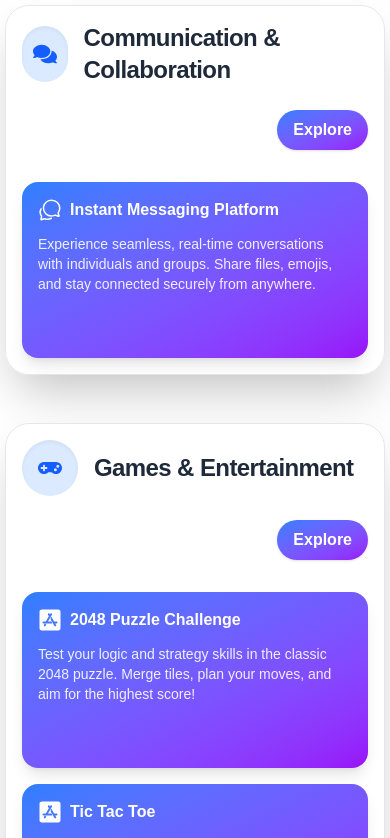
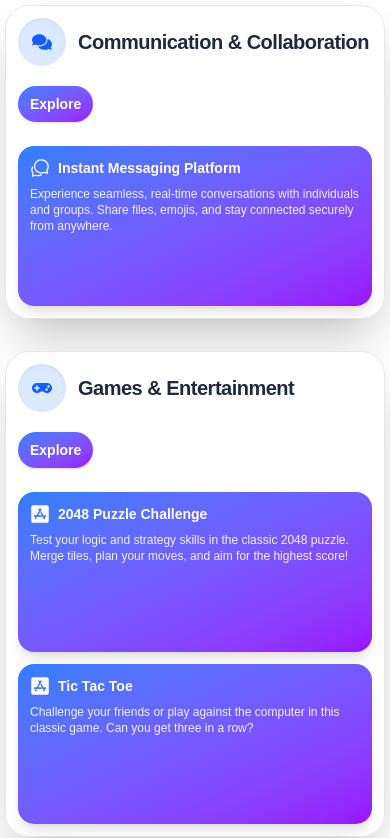
Before and after one commit to ajayxKumar27/Random-app, a Next.js app: page / in a window 390 px wide. Shown: the top 838 px of the page. Built offline with nearby package versions, Linux system fonts and the light colour scheme.

Commit message:
ui enhanced

```diff
--- a/src/Components/HomePageComponents/HomePageCard.tsx
+++ b/src/Components/HomePageComponents/HomePageCard.tsx
@@ -23,40 +23,40 @@ const HomePageCard: React.FC<HomePageCardProps> = ({ item }) => {
   const MainIcon = item.icon;
 
   return (
-    <div className="w-full max-w-6xl mx-auto mb-12 rounded-3xl bg-white/80 shadow-2xl backdrop-blur-md p-4 sm:p-6 md:p-8 border border-gray-200">
-      <div className="flex flex-col sm:flex-row items-start sm:items-center gap-4 mb-8">
-        <div className="flex items-center gap-4">
-          <div className="bg-blue-100 rounded-full h-14 w-14 sm:h-16 sm:w-16 flex items-center justify-center shadow-inner">
-            <MainIcon className="text-2xl sm:text-3xl text-blue-600" />
+    <div className="w-full max-w-6xl mx-auto mb-8 sm:mb-12 rounded-3xl bg-white/80 shadow-2xl backdrop-blur-md p-3 sm:p-4 md:p-8 border border-gray-200">
+      <div className="flex flex-col sm:flex-row items-start sm:items-center gap-3 sm:gap-4 mb-6 sm:mb-8">
+        <div className="flex items-center gap-3 sm:gap-4">
+          <div className="bg-blue-100 rounded-full h-12 w-12 sm:h-14 sm:w-14 md:h-16 md:w-16 flex items-center justify-center shadow-inner">
+            <MainIcon className="text-xl sm:text-2xl md:text-3xl text-blue-600" />
           </div>
-          <h2 className="text-2xl sm:text-3xl md:text-4xl font-bold text-gray-800 tracking-tight">
+          <h2 className="text-xl sm:text-2xl md:text-3xl lg:text-4xl font-bold text-gray-800 tracking-tight">
             {item.title}
           </h2>
         </div>
         {item.route && (
           <Link
             href={item.route}
-            className="ml-auto mt-2 sm:mt-0 px-4 py-2 rounded-full bg-gradient-to-br from-blue-500 to-purple-600 text-white font-semibold shadow hover:brightness-110 transition"
+            className="ml-0 sm:ml-auto mt-2 sm:mt-0 px-3 py-2 sm:px-4 sm:py-2 rounded-full bg-gradient-to-br from-blue-500 to-purple-600 text-white font-semibold shadow hover:brightness-110 transition text-sm sm:text-base"
           >
             Explore
           </Link>
         )}
       </div>
 
-      <div className="grid grid-cols-1 sm:grid-cols-2 lg:grid-cols-3 gap-4 sm:gap-6">
+      <div className="grid grid-cols-1 xs:grid-cols-2 sm:grid-cols-2 md:grid-cols-3 gap-3 sm:gap-4 md:gap-6">
         {item?.subCategory?.map((app) => {
           const AppIcon = app?.icon;
           return (
             <Link
               href={app?.route}
               key={app?.id}
-              className="group flex flex-col justify-start bg-gradient-to-br from-blue-500 to-purple-600 text-white rounded-2xl shadow-lg p-4 sm:p-6 h-44 sm:h-48 transition-all duration-300 hover:scale-[1.03] hover:shadow-2xl"
+              className="group flex flex-col justify-start bg-gradient-to-br from-blue-500 to-purple-600 text-white rounded-2xl shadow-lg p-3 sm:p-4 md:p-6 h-40 sm:h-44 md:h-48 transition-all duration-300 hover:scale-[1.03] hover:shadow-2xl"
             >
-              <div className="flex items-center mb-3 sm:mb-4">
-                <AppIcon className="text-2xl sm:text-3xl mr-2 sm:mr-3 group-hover:rotate-6 transition-transform duration-300" />
-                <h3 className="text-base sm:text-lg font-semibold">{app.title}</h3>
+              <div className="flex items-center mb-2 sm:mb-3 md:mb-4">
+                <AppIcon className="text-xl sm:text-2xl md:text-3xl mr-2 sm:mr-3 group-hover:rotate-6 transition-transform duration-300" />
+                <h3 className="text-sm sm:text-base md:text-lg font-semibold">{app.title}</h3>
               </div>
-              <p className="text-sm text-white/90 line-clamp-3">{app.description}</p>
+              <p className="text-xs sm:text-sm text-white/90 line-clamp-3">{app.description}</p>
             </Link>
           );
         })}
```
